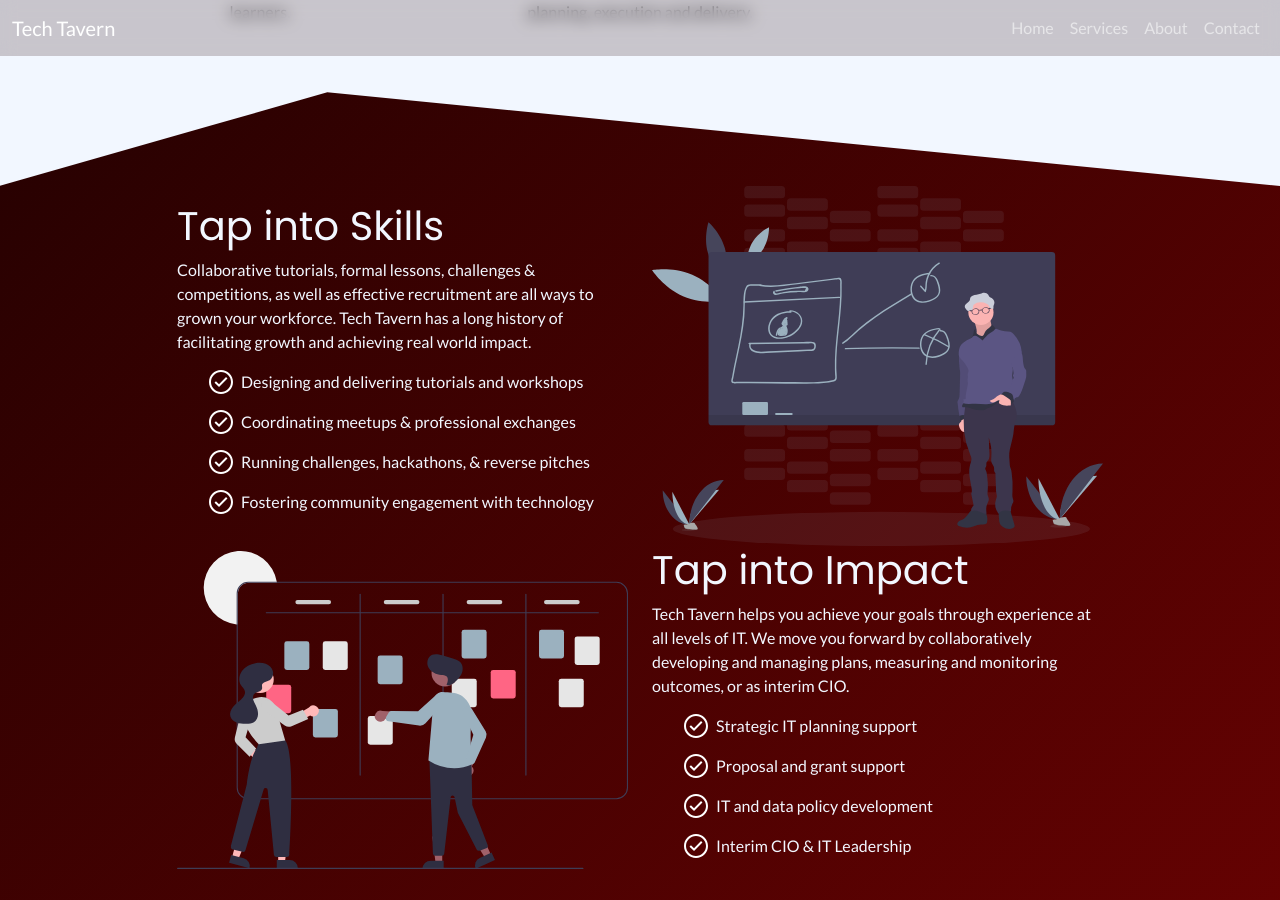
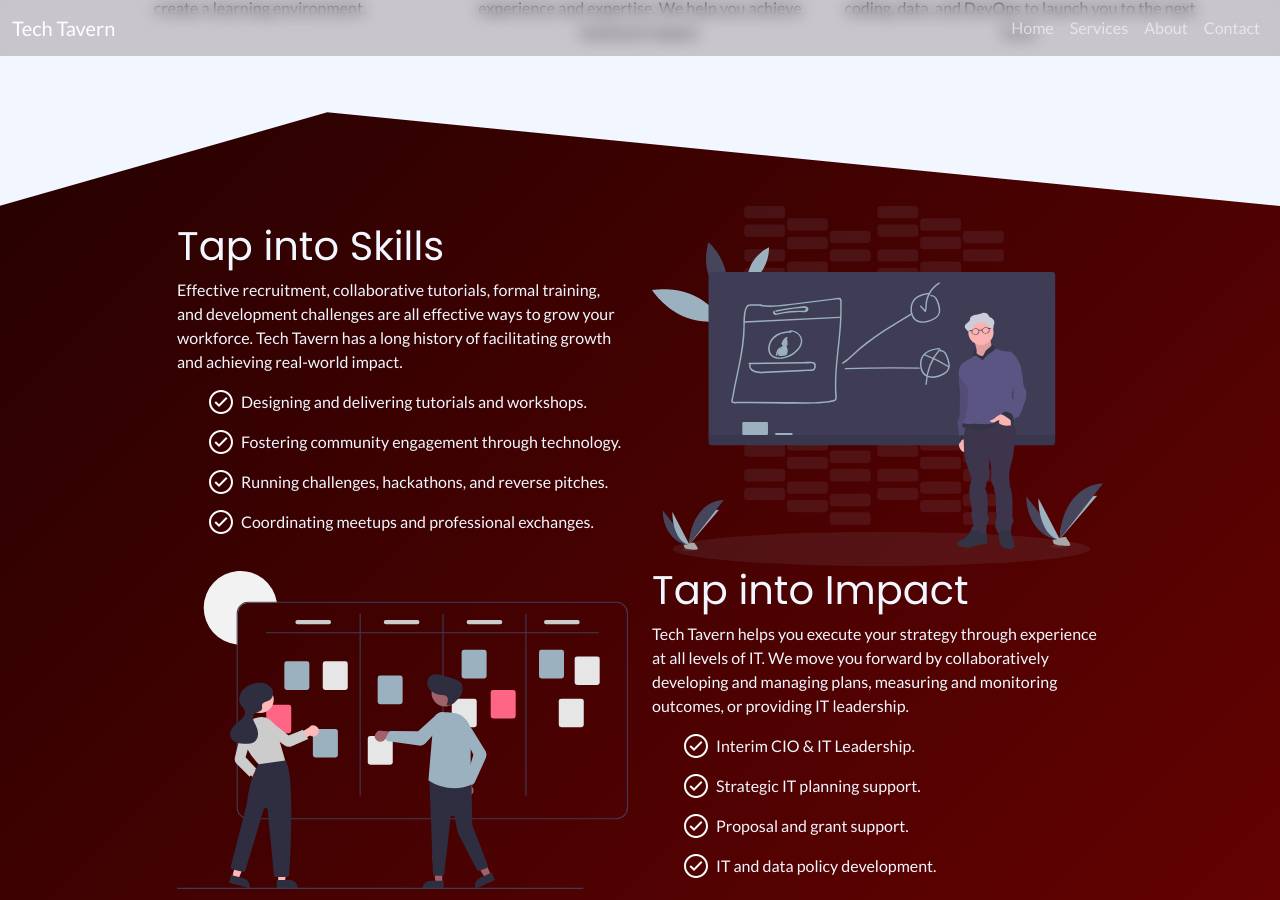
Before and after one commit to TechTavern/techtavern.github.io, a Jekyll site: the page built from index.md, in a window 1280 px wide and 900 px high, scrolled down 1400 px. Built offline with Jekyll 4.4.1, drawn with Linux system fonts in a browser that asks for light colours; some of the changed text lies outside the part shown.

Commit message:
cleaned up language

```diff
--- a/_config.yml
+++ b/_config.yml
@@ -21,10 +21,9 @@
 title: Tech Tavern
 email: scott@tech-tavern.com
 description: >- # this means to ignore newlines until "baseurl:"
-  A place where workforce development, strategy, and supplemental IT comes together.  Tech Tavern works
-  with you to develop the right plan and solution to move your IT plans forward.  Be that bringing the
-  best IT training, helping to develop your technical strategy, as interim CIO,
-  or hands on technical implementation.  Tech Tavern is where it comes together.
+  Tech Tavern develops the right solutions to move your IT plans forward. We offer IT training,
+  run events for workforce development, consult on technical strategy and leadership, or supplement
+  IT development and operations. Tech Tavern is where it all comes together.
 baseurl: "/" # the subpath of your site, e.g. /blog
 url: "https://www.tech-tavern.com" # the base hostname & protocol for your site, e.g. http://example.com
 twitter_username: streamweaver
--- a/_includes/info.html
+++ b/_includes/info.html
@@ -11,16 +11,13 @@
       <h1 class="my-3">Introducing Tech Tavern</h1>
       <p class="my-4">
         Helping businesses and communities supercharge their workforce,
-        achieve undeniable impact, and get off the ground with best in
-        breed coding and data practices.
+        achieve undeniable impact, and leverage best-in-class coding, data, and DevOps.
       </p>
       <ul>
-        <li>Develop a workforce with cutting edge skills</li>
-        <li>Plan and adopt technology for the highest impact</li>
-        <li>
-          Supercharge your IT development and operations with best practice implementations
-        </li>
+        <li>Develop an IT workforce with cutting-edge skills.</li>
+        <li>Plan and adopt technology for the highest impact.</li>
+        <li>Supercharge your IT development and operations with best practice implementations.</li>
       </ul>
-      <p class="fst-italic">Tech Tavern is a veteran owned business.</p>
+      <p class="fst-italic">Tech Tavern is a veteran-owned business.</p>
     </div>
   </div>
--- a/_includes/profile.html
+++ b/_includes/profile.html
@@ -17,16 +17,7 @@
   <div class="col-lg-6">
     <h1 class="display-5 fw-bold lh-1 mb-3">Who We Are</h1>
     <p class="lead">
-      Tech Tavern is lead by
-      <a
-        href="https://www.linkedin.com/in/scott-turnbull-b2b01b8/"
-        class="link-info"
-        target="_blank"
-        >Scott Turnbull</a
-      >, with over 30 years in national scale IT projects with Universities,
-      local Government, non-profit, and smart city leadership in partnership with
-      Federal Agencies like the National Science Foundation, NIST, and
-      Department of Defense. -
+      Tech Tavern is led by <a href="https://www.linkedin.com/in/scott-turnbull-b2b01b8/" target="_blank">Scott Turnbull</a>, a seasoned IT professional with over 25 years of experience with national, regional, and local IT programs. His expertise includes work with universities, local government, non-profits, and includes partnerships with federal agencies like the National Science Foundation, NIST, and the Department of Defense.
       <a
         href="https://www.linkedin.com/in/scott-turnbull-b2b01b8/"
         target="_blank"
@@ -35,14 +26,15 @@
       ></a>
     </p>
     <ul>
-      <li>Bold visionary in the Smart City movement</li>
-      <li>IT Leader with numerous national infrastructure projects</li>
-      <li>Expert on data and software engineering</li>
+      <li>Bold visionary in the Smart City movement.</li>
+      <li>IT leader with numerous national infrastructure projects.</li>
+      <li>Expert on data and software engineering.</li>
       <li>
-        Frequent speaker on data, privacy, economic development through
-        technology, start-up mentor.
+        Frequent speaker on data, privacy, and economic development through
+        technology.
       </li>
-      <li>Has worked dozens of communities nation wide, to develop smart city plans with real impact</li>
+      <li>Start-up mentor.</li>
+      <li>Community and business IT planner with proven results.</li>
     </ul>
   </div>
 </div>
--- a/_includes/services.html
+++ b/_includes/services.html
@@ -2,15 +2,13 @@
     <div class="col-md-5" data-aos="fade-right">
       <h1>Tap into Skills</h1>
       <p>
-        Collaborative tutorials, formal lessons, challenges & competitions, as well as effective
-        recruitment are all ways to grown your workforce.  Tech Tavern has a long history of
-        facilitating growth and achieving real world impact.
+        Effective recruitment, collaborative tutorials, formal training, and development challenges are all effective ways to grow your workforce. Tech Tavern has a long history of facilitating growth and achieving real-world impact.
       </p>
       <ul>
-        <li>Designing and delivering tutorials and workshops</li>
-        <li>Coordinating meetups & professional exchanges</li>
-        <li>Running challenges, hackathons, & reverse pitches</li>
-        <li>Fostering community engagement with technology</li>
+        <li>Designing and delivering tutorials and workshops.</li>
+        <li>Fostering community engagement through technology.</li>
+        <li>Running challenges, hackathons, and reverse pitches.</li>
+        <li>Coordinating meetups and professional exchanges.</li>
       </ul>
     </div>
     <div class="col-md-5" data-aos="fade-left">
@@ -22,30 +20,23 @@
     <div class="col-md-5" data-aos="fade-left">
       <h1>Tap into Impact</h1>
       <p>
-        Tech Tavern helps you achieve your goals through experience at all levels of IT.
-        We move you forward by collaboratively developing and managing plans, measuring
-        and monitoring outcomes, or as interim CIO.
+        Tech Tavern helps you execute your strategy through experience at all levels of IT. We move you forward by collaboratively developing and managing plans, measuring and monitoring outcomes, or providing IT leadership.
       </p>
       <ul>
-        <li>Strategic IT planning support</li>
-        <li>Proposal and grant support</li>
-        <li>IT and data policy development</li>
-        <li>Interim CIO & IT Leadership</li>
+        <li>Interim CIO & IT Leadership.</li>
+        <li>Strategic IT planning support.</li>
+        <li>Proposal and grant support.</li>
+        <li>IT and data policy development.</li>
       </ul>
     </div>
     <div class="col-md-5" data-aos="fade-right">
       <h1>Tap into Code</h1>
-      <p>
-        In addition to strategic IT leadership, Tech Tavern provides direct hands on supplemental
-        support for your IT needs. Be it kick starting an initiative with best practices, prototyping
-        & rapid development, or consolidating & streamlining operations.
-        Tech Tavern has the right skills and partnerships for you.
-      </p>
+      <p>In addition to strategic IT leadership, Tech Tavern provides direct hands-on support for your IT needs. Be it kick-starting an initiative with best practices, prototyping, and rapid development, or consolidating & streamlining operations, Tech Tavern has the right skills and partnerships for you.</p>
       <ul>
-        <li>Software creation and support with a focus on Python, Go, Javascript/Typescript</li>
-        <li>Data support for standard RDBMS systems, document based databases, and timeseries databases</li>
-        <li>Data structure, simulation & processing</li>
-        <li>Cloud operations and services</li>
+        <li>Software creation and support with a focus on Python, Go, Javascript/Typescript.</li>
+        <li>Data support for standard RDBMS systems, document-based or timeseries databases.</li>
+        <li>Data structure, simulation & processing.</li>
+        <li>Cloud operations and services.</li>
       </ul>
     </div>
     <div class="col-md-5" data-aos="fade-left">
--- a/_layouts/home.html
+++ b/_layouts/home.html
@@ -63,8 +63,7 @@ layout: default
               </svg>
             </div>
             <h3>Workforce</h3>
-            <p>Building, attracting, and maintaining a skilled workforce is a constant process of engagement. The best seasoned professionals are lifelong learners.
-            </p>
+            <p>Building, attracting, and maintaining a skilled workforce is a constant challenge. The best professionals are lifelong learners. We help you create a learning environment.</p>
           </div>
           <div class="col-md-4">
             <div class="icon gradient mb-4">
@@ -85,9 +84,7 @@ layout: default
               </svg>
             </div>
             <h3>Impact</h3>
-            <p>IT implementation and operations that deliver on the promise of returns and impact can be elusive.
-              It takes proper IT leadership with experience in planning, execution and delivery.
-            </p>
+            <p>Delivering returns on IT strategies can be elusive without the right planning.  It takes talented technical leadership with the right mix of experience and expertise. We help you achieve maximum impact.</p>
           </div>
           <div class="col-md-4">
             <div class="icon gradient mb-4">
@@ -108,10 +105,7 @@ layout: default
               </svg>
             </div>
             <h3>Technology</h3>
-            <p class="mb-0">
-              Leveraging technology properly takes experience, good judgement, and a deep understanding of workflows
-              to accelerate your success.
-            </p>
+            <p>Building the right solutions and avoiding technical debt is critical for long-term IT success. We supplement your IT needs through best practice coding, data, and DevOps to launch you to the next level.</p>
           </div>
         </div>
       </div>
```
